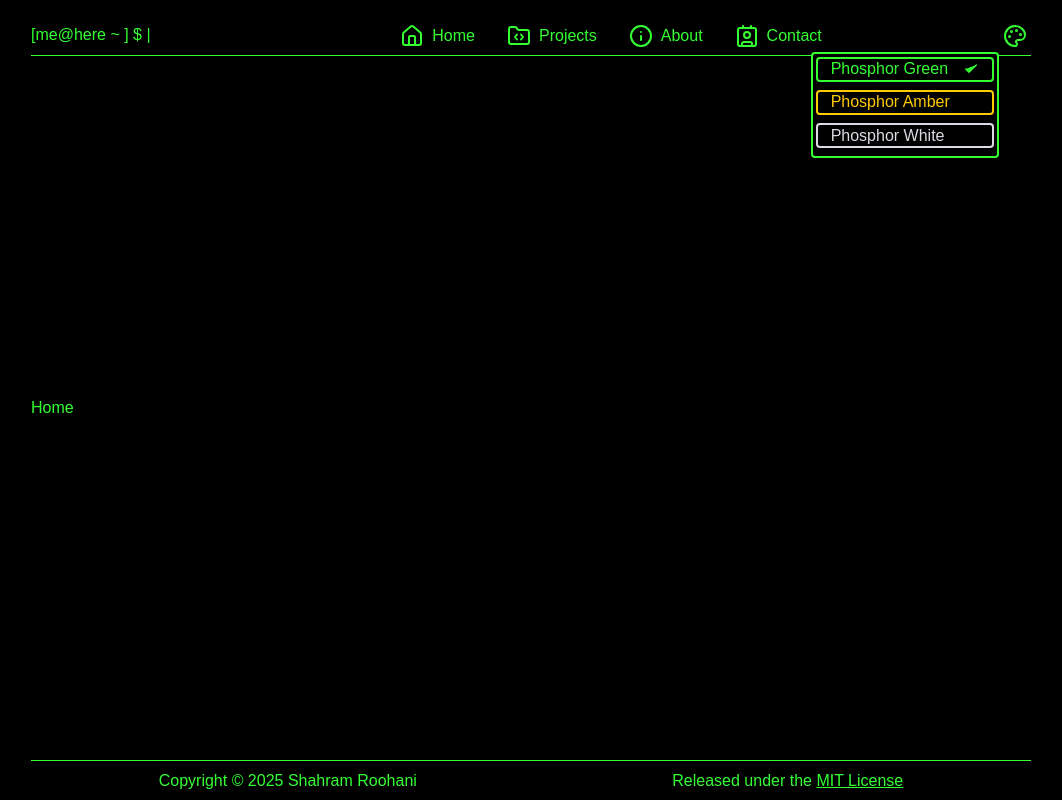
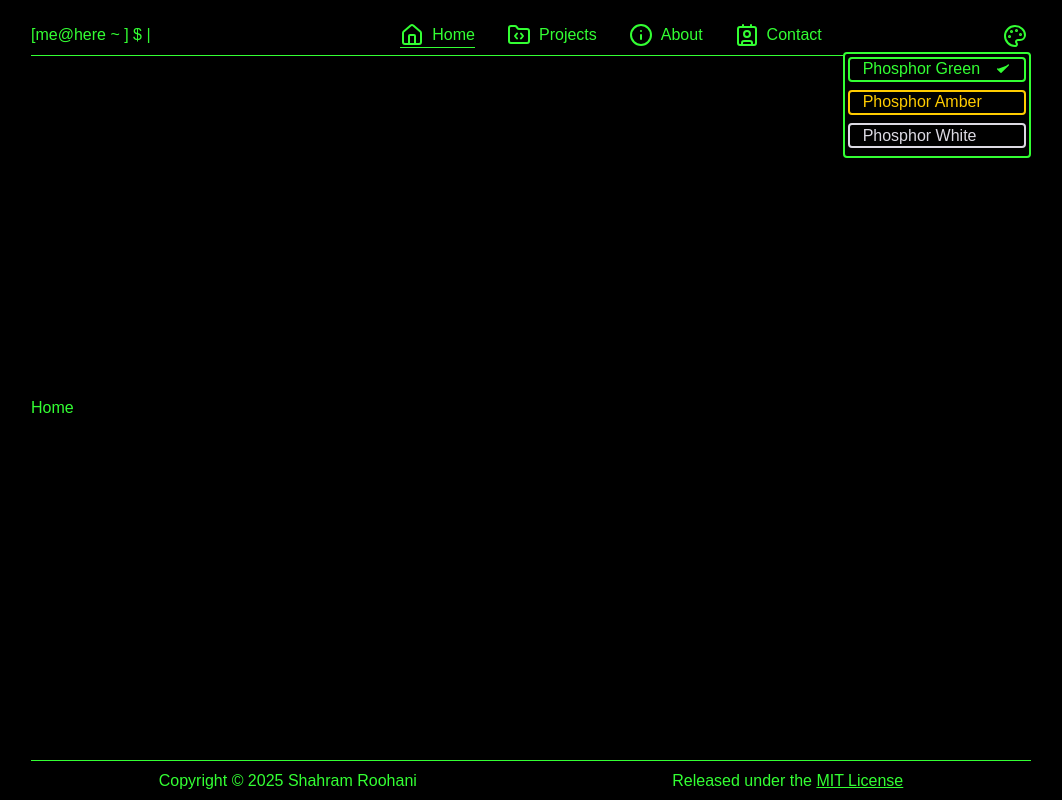
Before and after one commit to sroohani/sroohani.github.io, a React (Vite) app: page / in a window 1280 px wide. Both pictures are taken after a click on the button "Change theme". Shown: the whole page, without its empty margins (109-1171 px from the left). Built offline with nearby package versions, Linux system fonts and the light colour scheme.

Commit message:
Implement navbar animation

```diff
--- a/src/components/Header/Header.tsx
+++ b/src/components/Header/Header.tsx
@@ -20,7 +20,7 @@ const Header = () => {
     <header className={classes.header}>
       <Prompt prompt="me@here" cursor={"|"} />
       <Navbar items={navbarItems} />
-      <ThemeSelectorButton />
+      <ThemeSelectorButton title="Change theme" />
     </header>
   );
 };
--- a/src/components/Navbar/NavbarItem.module.css
+++ b/src/components/Navbar/NavbarItem.module.css
@@ -1,10 +1,17 @@
 .navlink {
   text-decoration: none;
   display: flex;
+  flex-direction: column;
   justify-content: space-around;
   align-items: center;
   color: inherit;
   background-color: inherit;
+}
+
+.content {
+  display: flex;
+  justify-content: space-around;
+  align-items: center;
 }
 
 .title {
@@ -17,3 +24,43 @@
 .icon {
   margin-right: 0.5rem;
 }
+
+.underline {
+  height: 0.1rem;
+  width: 0;
+  animation: shrink 0.3s;
+  background-color: var(--text-color);
+}
+
+.navlink:hover .underline {
+  animation: grow 0.3s;
+  animation-fill-mode: forwards;
+}
+
+.navlink[class~="active"] .underline {
+  animation: grow 0.3s;
+  animation-fill-mode: forwards;
+}
+
+@keyframes grow {
+  0% {
+    opacity: 0;
+    width: 0;
+  }
+  100% {
+    opacity: 1;
+    width: 100%;
+  }
+}
+
+@keyframes shrink {
+  0% {
+    opacity: 1;
+    width: 100%;
+  }
+
+  100% {
+    opacity: 0;
+    width: 0;
+  }
+}
--- a/src/components/Navbar/NavbarItem.tsx
+++ b/src/components/Navbar/NavbarItem.tsx
@@ -15,8 +15,11 @@ const NavbarItem = ({ title, to, icon: Icon }: NavbarItemProps) => {
 
   return (
     <NavLink className={classes.navlink} to={to} onClick={() => setPath(to)}>
-      {Icon && <Icon className={classes.icon} />}
-      <span className={classes.title}>{title}</span>
+      <div className={classes.content}>
+        {Icon && <Icon className={classes.icon} />}
+        <span className={classes.title}>{title}</span>
+      </div>
+      <div className={classes.underline}></div>
     </NavLink>
   );
 };
--- a/src/components/Theme/ThemeSelector.module.css
+++ b/src/components/Theme/ThemeSelector.module.css
@@ -1,3 +1,12 @@
+.overlay {
+  position: fixed;
+  top: 0;
+  left: 0;
+  width: 100%;
+  height: 100%;
+  background-color: transparent;
+}
+
 .panel {
   position: fixed;
   padding: 0.2rem;
@@ -13,7 +22,11 @@
   border-width: var(--border-width);
   border-style: var(--border-style);
   border-radius: var(--border-radius);
-  animation: fadein 1s;
+  animation: fadein 0.5s;
+}
+
+.panel[class~="about-to-unmount"] {
+  animation: fadeout 0.5s;
 }
 
 @keyframes fadein {
@@ -24,3 +37,12 @@
     opacity: 1;
   }
 }
+
+@keyframes fadeout {
+  0% {
+    opacity: 1;
+  }
+  100% {
+    opacity: 0;
+  }
+}
--- a/src/components/Theme/ThemeSelector.tsx
+++ b/src/components/Theme/ThemeSelector.tsx
@@ -1,4 +1,3 @@
-// import RadioButton from "./ThemeRadioButton";
 import classes from "./ThemeSelector.module.css";
 import { useAtom, useAtomValue, useSetAtom } from "jotai";
 import {
@@ -17,7 +16,8 @@ const ThemeSelector = () => {
   const themeSelectorPosition = useAtomValue(themeSelectorPositionAtom);
 
   const panelRef = useOutsideCloseCommand(() => {
-    setShowThemeSelector(false);
+    panelRef.current?.classList.add("about-to-unmount");
+    setTimeout(() => setShowThemeSelector(false), 500);
   });
 
   const handleThemeChange = (newTheme: ThemeInfo): void => {
@@ -35,18 +35,10 @@ const ThemeSelector = () => {
   });
 
   return (
+    <div className={classes.overlay}>
       <div ref={panelRef} className={classes.panel}>
         {themeInfo.map((info) => {
           return (
-          // <RadioButton
-          //   value={info.name}
-          //   name="theme"
-          //   required={true}
-          //   checked={theme.name === info.name}
-          //   onChange={() => handleThemeChange(info)}
-          //   focus={theme.name === info.name}
-          //   key={info.id}
-          // >
             <Theme
               text={info.displayName}
               name="theme"
@@ -57,9 +49,9 @@ const ThemeSelector = () => {
               focus={theme.name === info.name}
               key={info.id}
             />
-          // </RadioButton>
           );
         })}
+      </div>
     </div>
   );
 };
--- a/src/components/Theme/ThemeSelectorButton.tsx
+++ b/src/components/Theme/ThemeSelectorButton.tsx
@@ -16,7 +16,7 @@ const ThemeSelectorButton = ({ title }: Props) => {
     const boundingClientRect = e.currentTarget.getBoundingClientRect();
 
     setThemeSelectorPosition({
-      x: boundingClientRect.left,
+      x: boundingClientRect.right,
       y: boundingClientRect.bottom,
     });
     setShowThemeSelector((prev) => !prev);
```
Lines whose indentation alone changed are shown as unchanged.
